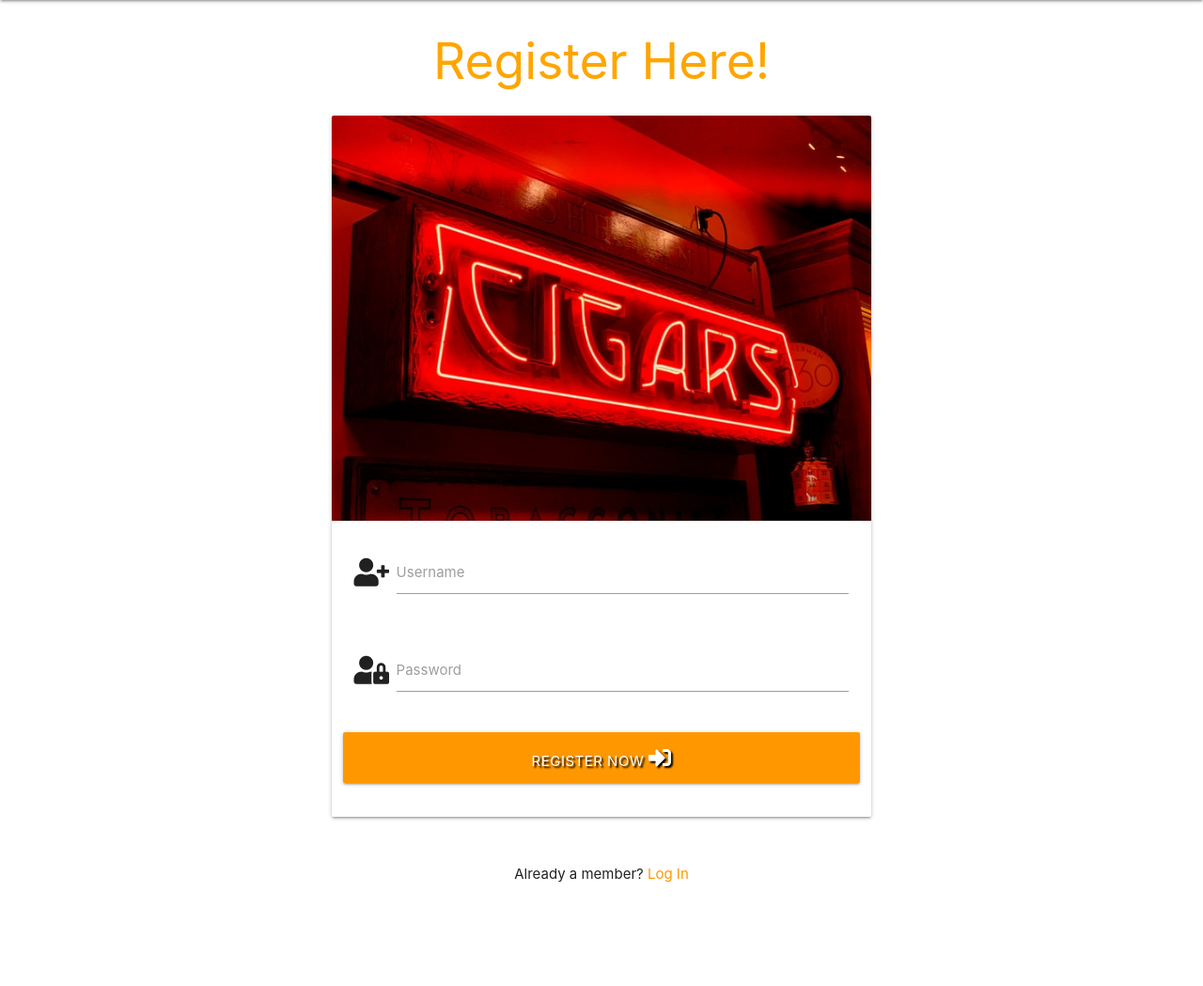
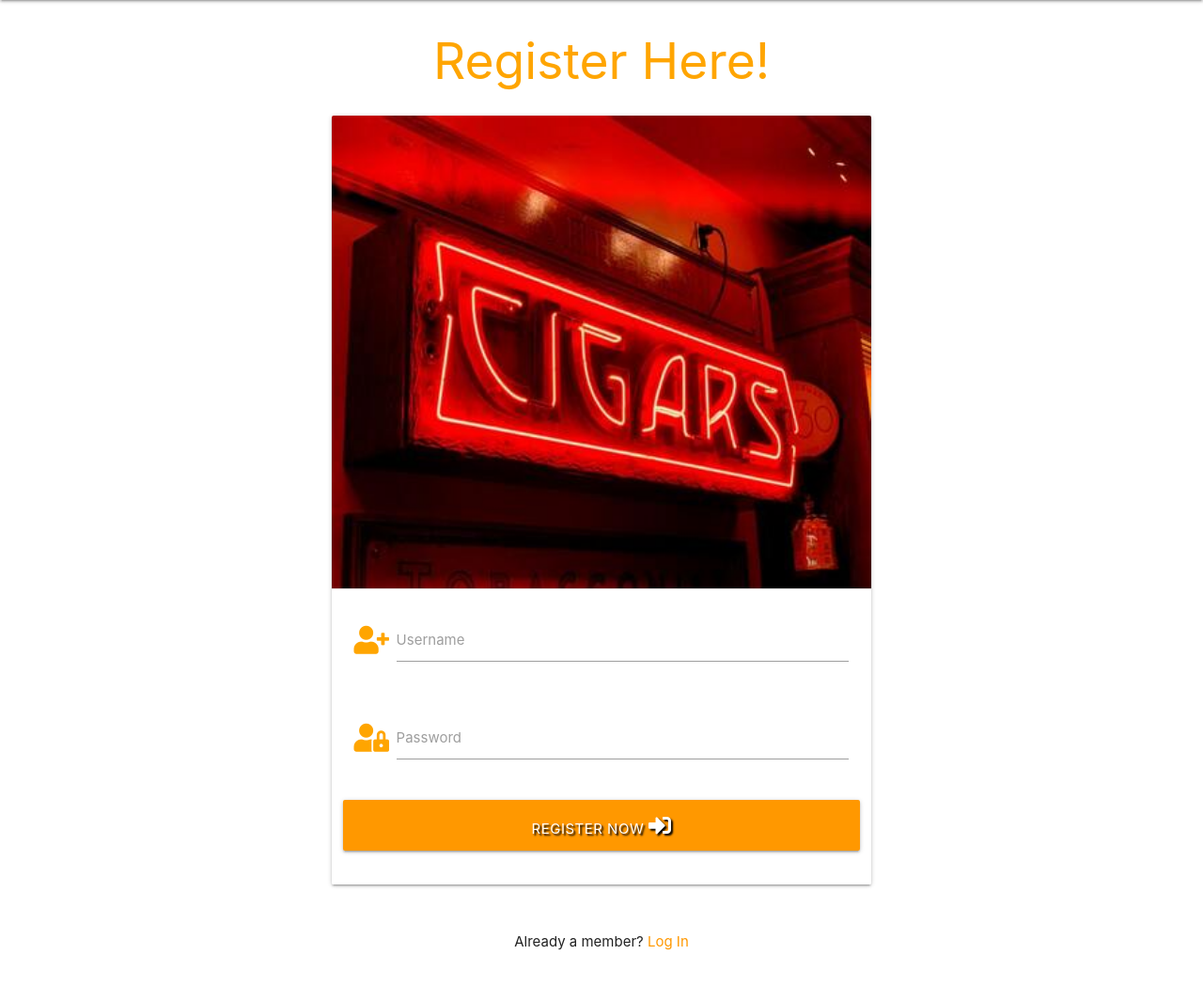
Before and after one commit to Code-Institute-Submissions/cigarist, a Flask app: page /register in a window 1280 px wide. Shown: the part 64-1113 px from the top of the page at 94% size. Before the commit the page ends 1003 px from the top, so only its background shows below. Run offline with Flask 2, Linux system fonts and the light colour scheme; some libraries are stand-ins or nearby versions.

Commit message:
Resized all images

```diff
--- a/templates/register.html
+++ b/templates/register.html
@@ -15,7 +15,7 @@
                     <!-- Username Input -->
                     <div class="row">
                         <div class="input-field col s12">
-                            <i class="fas fa-user-plus prefix"></i>
+                            <i class="fas fa-user-plus prefix text-color"></i>
                             <input id="username" name="username" type="text" minlength="3"
                                 maxlength="15" pattern="^[a-zA-Z0-9]{5,15}$" class="validate" required>
                             <label for="username">Username</label>
@@ -24,7 +24,7 @@
                     <!-- Password Input -->
                     <div class="row">
                         <div class="input-field col s12">
-                            <i class="fas fa-user-lock prefix"></i>
+                            <i class="fas fa-user-lock prefix text-color"></i>
                             <input id="password" name="password" type="password" minlength="5"
                                 maxlength="15" pattern="^[a-zA-Z0-9]{5,15}$" class="validate" required>
                             <label for="password">Password</label>
```
Also changed, not shown: static/images/login.jpg, static/images/neon_sign.jpg.
